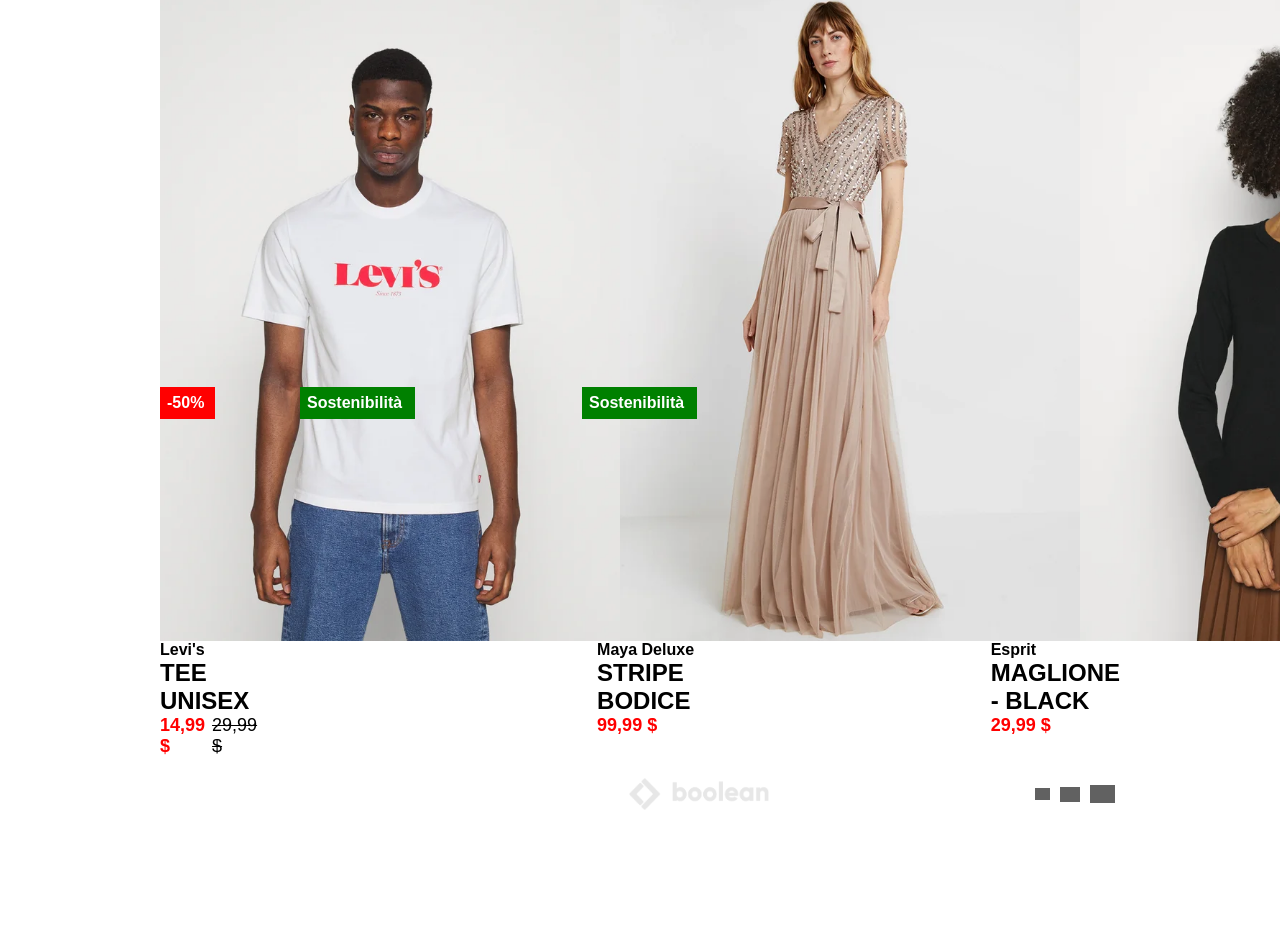
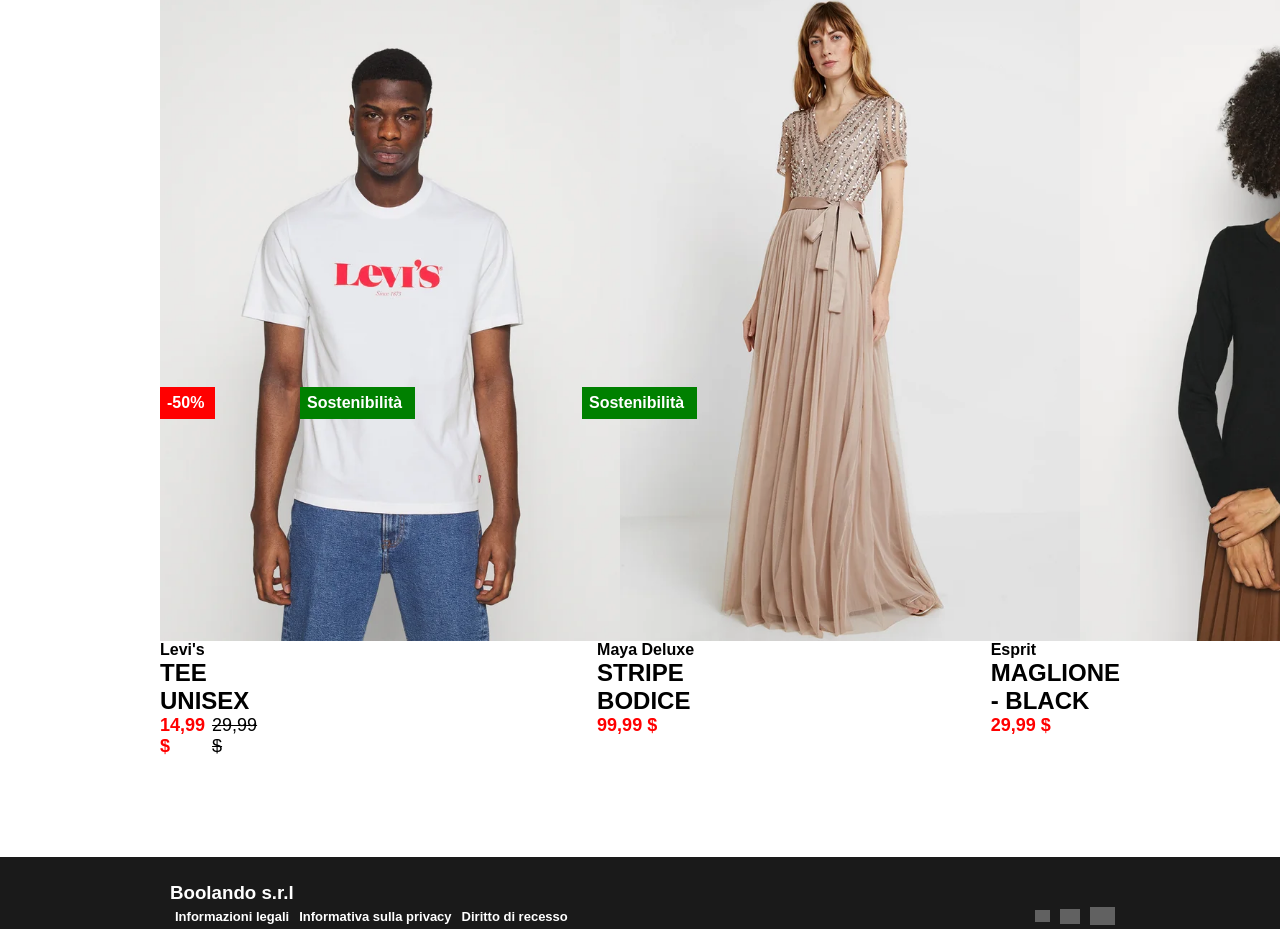
Before and after one commit to loriscassara/html-css-boolando, a plain HTML site: page index.html in a window 1280 px wide. Shown: the part 1046-1975 px from the top of the page. Before the commit the page ends 1878 px from the top, so only its background shows below. Drawn offline with Linux system fonts and the light colour scheme; grey boxes are pictures that could not be loaded.

Commit message:
finish (footer 80%)

```diff
--- a/css/style.css
+++ b/css/style.css
@@ -364,5 +364,60 @@
 /* start footer elements */
 
 footer {
+    background-color: #1a1a1a;
+    border-top: solid white 100px;
+}
+
+.footer-container-title {
+    width: 75%;
+    margin: auto;
+}
+
+.footer-container {
+    width: 75%;
+    margin: auto;
+    height: 25px;
+}
+
+.container-link-footer > h3 {
+    padding-top: 25px;
+    color: white;
+}
+
+.container-link {
+    padding: 0 10px;
+}
+
+.container-link-footer {
+    padding: 0 10px;
+}
+
+.link {
+    font-size: 13px;
+    padding: 0 5px 0 5px;
 
 }
+
+a:link, a:visited {
+    text-decoration: none;
+    color: white;
+    background-color: transparent;
+}
+
+.icon1 {
+    width: 15px;
+    margin: 0 5px 0 5px;
+    filter: invert(1);
+}
+
+.icon2 {
+    width: 20px;
+    margin: 0 5px 0 5px;
+    filter: invert(1);
+}
+
+.icon3 {
+    width: 25px;
+    margin: 0 5px 0 5px;
+    filter: invert(1);
+}
--- a/index.html
+++ b/index.html
@@ -128,22 +128,23 @@
         </main>
         <!-- start footer -->
         <footer>
-            <div class="header-container d-flex flex-align-center flex-justify-between">
+            <div class="footer-container-title d-flex flex-align-center flex-justify-between">
+                <div class="container-link-footer d-flex flex-align-center flex-justify-between">
+                    <h3>Boolando s.r.l</h3>
+                </div>
+            </div>
+            <div class="footer-container d-flex flex-align-center flex-justify-between">
                 <!-- start block header link -->
                 <div class="container-link d-flex flex-align-center flex-justify-center">
-                    <a class="link" href=""><strong>Donna</strong></a>
-                    <a class="link" href=""><strong>Uomo</strong></a>
-                    <a class="link" href=""><strong>Bambini</strong></a>
-                </div>
-                <!-- start block header logo-img -->
-                <div class="container-logo d-flex flex-align-center flex-justify-center">
-                    <img class="logo" src="./img/boolean-logo.png" alt="Boolean Logo">
+                    <a class="link" href=""><strong>Informazioni legali</strong></a>
+                    <a class="link" href=""><strong>Informativa sulla privacy</strong></a>
+                    <a class="link" href=""><strong>Diritto di recesso</strong></a>
                 </div>
                 <!-- start block header icon-img -->
                 <div class="container-icon d-flex flex-align-center flex-justify-center">
-                    <img class="icon1" src="https://upload.wikimedia.org/wikipedia/commons/9/9b/Omino_stilizzato.png" alt="header-icon1">
-                    <img class="icon2" src="https://www.pngall.com/wp-content/uploads/4/Black-Heart-Symbol-PNG-Clipart.png" alt="header-icon2">
-                    <img class="icon3" src="https://www.iconpacks.net/icons/2/free-shopping-cart-icon-3045-thumb.png" alt="header-icon3">
+                    <img class="icon1" src="https://upload.wikimedia.org/wikipedia/commons/9/9b/Omino_stilizzato.png" alt="icon1">
+                    <img class="icon2" src="https://www.pngall.com/wp-content/uploads/4/Black-Heart-Symbol-PNG-Clipart.png" alt="icon2">
+                    <img class="icon3" src="https://www.iconpacks.net/icons/2/free-shopping-cart-icon-3045-thumb.png" alt="icon3">
                 </div>
             </div>
         </footer>
```
